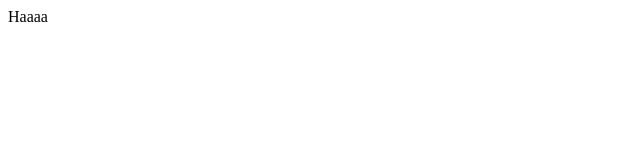
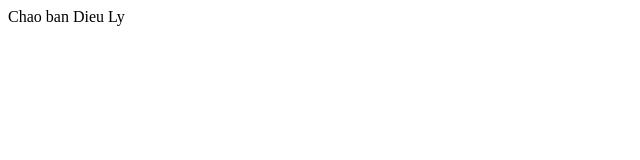
Before and after one commit to thai-phan/thai-phan.github.io, a plain HTML site: page index.html in a window 1280 px wide. Shown: the full height of the page, 0-640 px from the left. Drawn offline with Linux system fonts and the light colour scheme.

Commit message:
Update index.html

```diff
--- a/index.html
+++ b/index.html
@@ -1 +1 @@
-<p>Haaaa</p>
+<p>Chao ban Dieu Ly</p>
```
